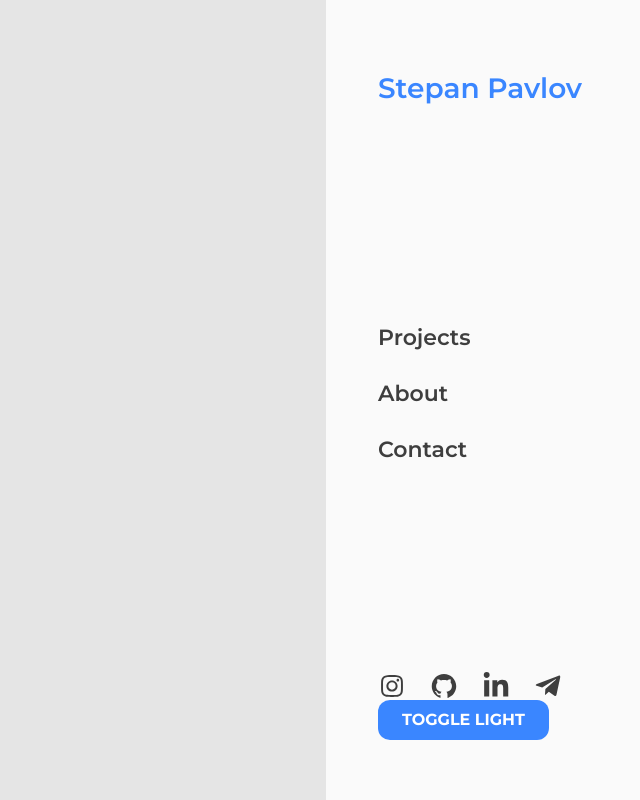
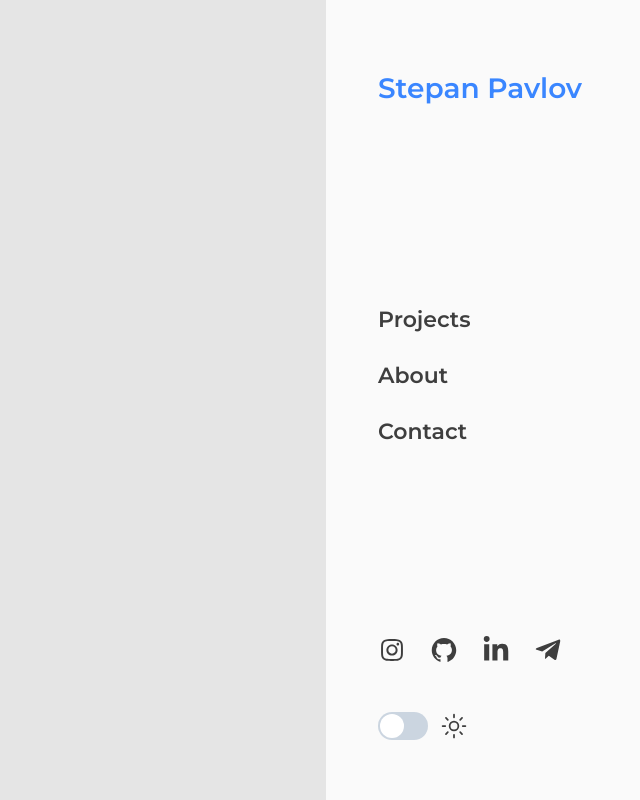
Before and after one commit to pvlvstepan/portfolio-v1, a React (Create React App) app: page / in a window 1280 px wide. Shown: the top 800 px of the page, without its empty margins (640-1280 px from the left). Built offline with nearby package versions, Linux system fonts and the light colour scheme.

Commit message:
Change ColorModeToggle design

```diff
--- a/src/components/SideNav/ColorModeToggle/index.js
+++ b/src/components/SideNav/ColorModeToggle/index.js
@@ -1,13 +1,18 @@
-import { Button } from '@chakra-ui/button';
+import { IoSunny, IoSunnyOutline } from 'react-icons/io5';
 import { useColorMode } from '@chakra-ui/color-mode';
+import { FormControl, FormLabel } from '@chakra-ui/form-control';
+import { Switch } from '@chakra-ui/switch';
 import React from 'react';
 
 const ColorModeToggle = () => {
     const { colorMode, toggleColorMode } = useColorMode();
     return (
-        <Button onClick={toggleColorMode}>
-            Toggle {colorMode === "light" ? "Dark" : "Light"}
-        </Button>
+        <FormControl display="flex" alignItems="center">
+            <Switch id="colorMode" onChange={toggleColorMode} size='lg' isChecked={colorMode === 'light' ? true : false} />
+            <FormLabel htmlFor="colorMode" mb="0" ml={3} fontSize='28px'>
+                {colorMode === 'light' ? <IoSunny /> : <IoSunnyOutline />}
+            </FormLabel>
+        </FormControl>
     );
 };
 
--- a/src/components/SideNav/index.js
+++ b/src/components/SideNav/index.js
@@ -1,4 +1,4 @@
-import { Box, Flex, HStack, VStack } from '@chakra-ui/layout';
+import { Flex, HStack, VStack } from '@chakra-ui/layout';
 import { AiOutlineInstagram, AiFillGithub } from 'react-icons/ai';
 import { FaLinkedinIn, FaTelegramPlane } from 'react-icons/fa';
 import React from 'react';
@@ -20,12 +20,12 @@ const SideNav = () => {
             alignItems='left'
             justifyContent='space-between'>
             <NavLink text='Stepan Pavlov' to='home' type='title' />
-            <VStack spacing={3} align='left'>
+            <VStack spacing={3} align='left' my={12}>
                 <NavLink text='Projects' to='projects' type='menuLink' />
                 <NavLink text='About' to='about' type='menuLink' />
                 <NavLink text='Contact' to='contact' type='menuLink' />
             </VStack>
-            <Box>
+            <VStack spacing={12} align='left'>
                 <HStack spacing={6}>
                     <NavLink text={<AiOutlineInstagram />} to='https://instagram.com/glyxs_' type='socialLink' />
                     <NavLink text={<AiFillGithub />} to='https://github.com/pvlvstepan' type='socialLink' />
@@ -33,7 +33,7 @@ const SideNav = () => {
                     <NavLink text={<FaTelegramPlane />} to='https://t.me/glyxs' type='socialLink' />
                 </HStack>
                 <ColorModeToggle />
-            </Box>
+            </VStack>
         </Flex>
     );
 };
```
